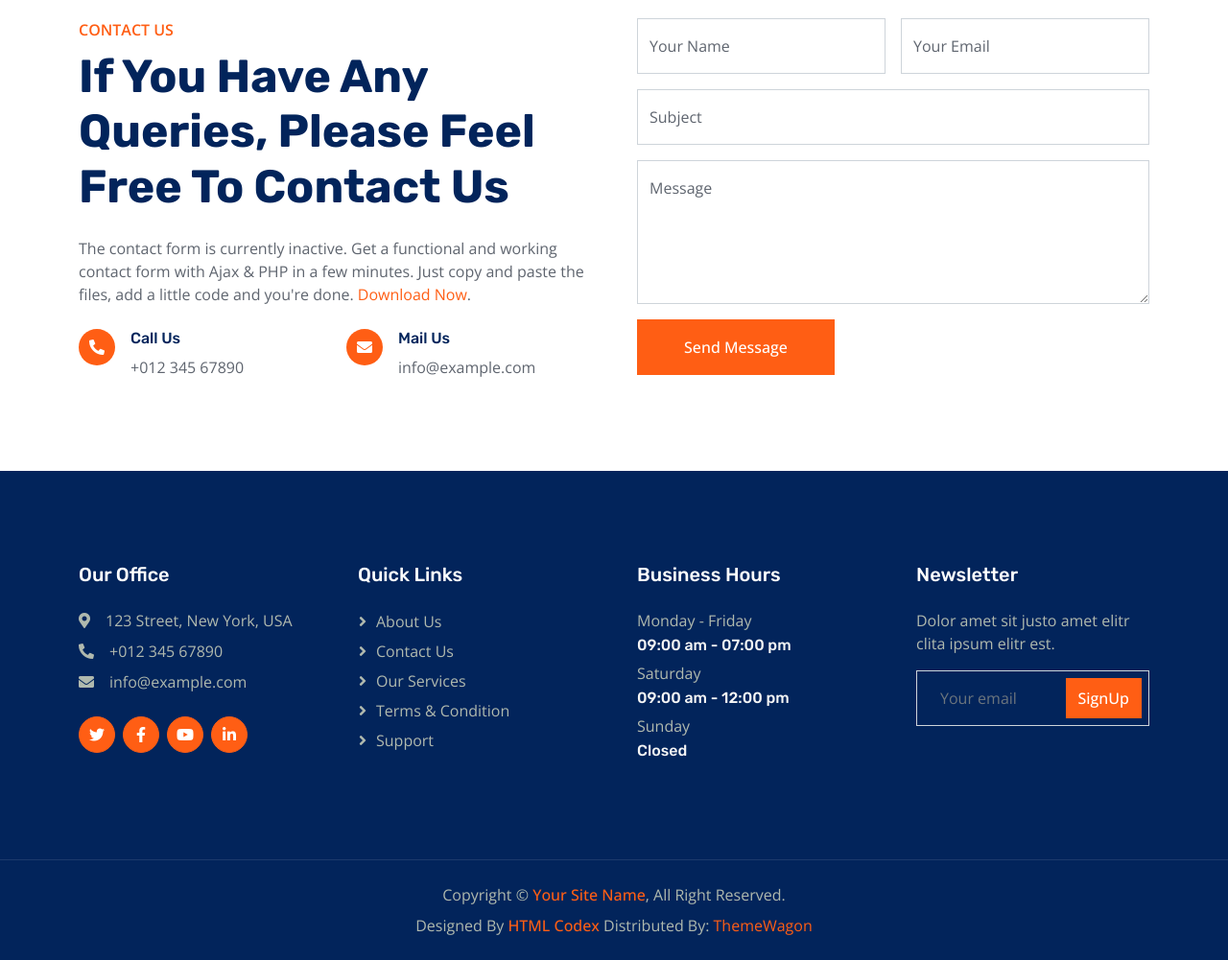
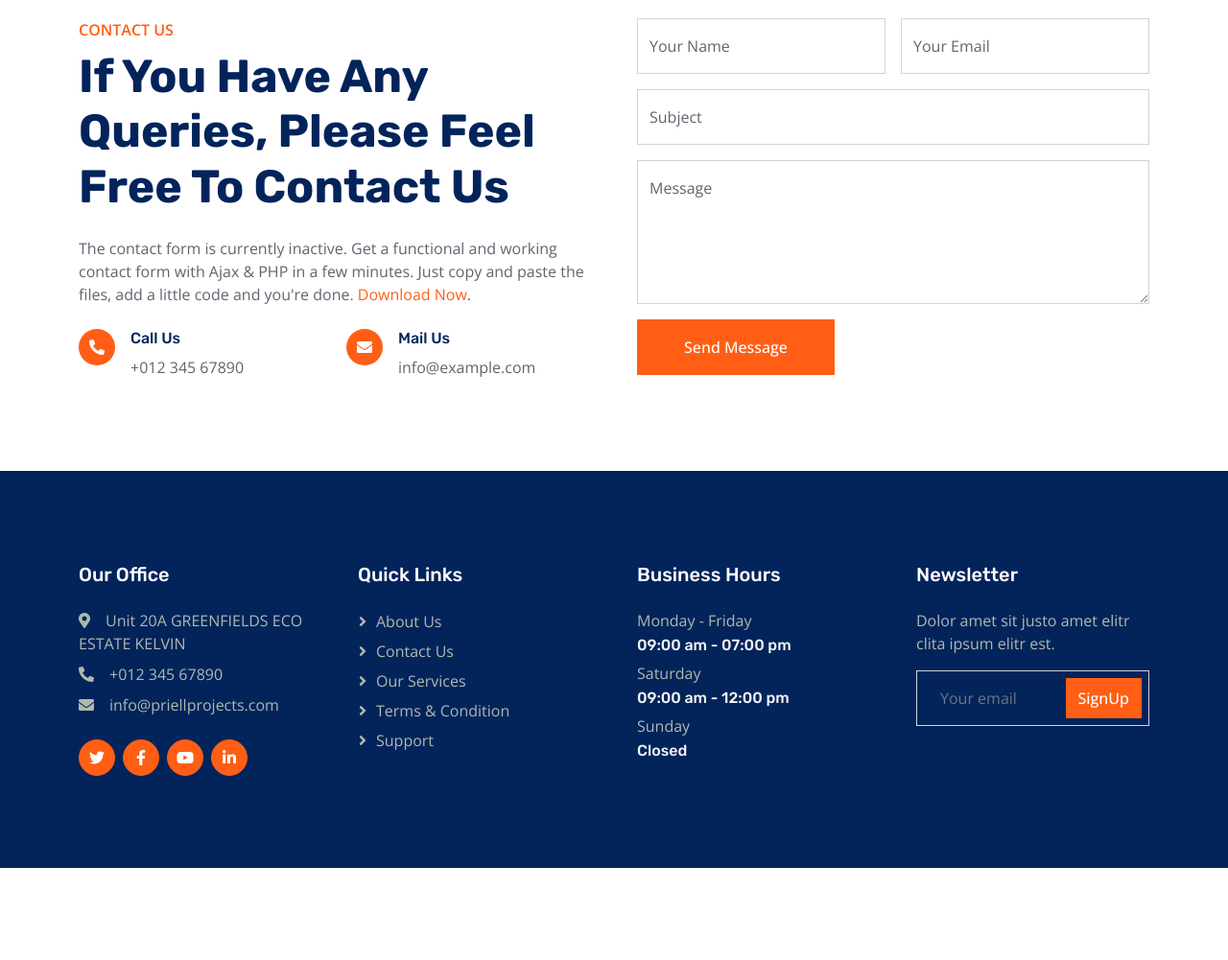
Before and after one commit to brianshongwe/priellprojects, a plain HTML site: page contact.html in a window 1280 px wide. Shown: the part 1577-2578 px from the top of the page at 96% size. After the commit the page ends 2482 px from the top, so only its background shows below. Drawn offline with nearby package versions, Linux system fonts and the light colour scheme.

Commit message:
first bbdgdffgfgaadsada

```diff
--- a/contact.html
+++ b/contact.html
@@ -224,9 +224,9 @@
             <div class="row g-5">
                 <div class="col-lg-3 col-md-6">
                     <h5 class="text-white mb-4">Our Office</h5>
-                    <p class="mb-2"><i class="fa fa-map-marker-alt me-3"></i>123 Street, New York, USA</p>
+                    <p class="mb-2"><i class="fa fa-map-marker-alt me-3"></i>Unit 20A GREENFIELDS ECO ESTATE KELVIN</p>
                     <p class="mb-2"><i class="fa fa-phone-alt me-3"></i>+012 345 67890</p>
-                    <p class="mb-2"><i class="fa fa-envelope me-3"></i>info@example.com</p>
+                    <p class="mb-2"><i class="fa fa-envelope me-3"></i>info@priellprojects.com</p>
                     <div class="d-flex pt-3">
                         <a class="btn btn-square btn-primary rounded-circle me-2" href=""><i
                                 class="fab fa-twitter"></i></a>
@@ -271,17 +271,7 @@
     <!-- Footer End -->
 
 
-    <!-- Copyright Start -->
-    <div class="container-fluid copyright bg-dark py-4">
-        <div class="container text-center">
-            <p class="mb-2">Copyright &copy; <a class="fw-semi-bold" href="#">Your Site Name</a>, All Right Reserved.
-            </p>
-            <!--/*** This template is free as long as you keep the footer author’s credit link/attribution link/backlink. If you'd like to use the template without the footer author’s credit link/attribution link/backlink, you can purchase the Credit Removal License from "https://htmlcodex.com/credit-removal". Thank you for your support. ***/-->
-            <p class="mb-0">Designed By <a class="fw-semi-bold" href="https://htmlcodex.com">HTML Codex</a> Distributed
-                By: <a href="https://themewagon.com">ThemeWagon</a> </p>
-        </div>
-    </div>
-    <!-- Copyright End -->
+
 
 
     <!-- Back to Top -->
```
